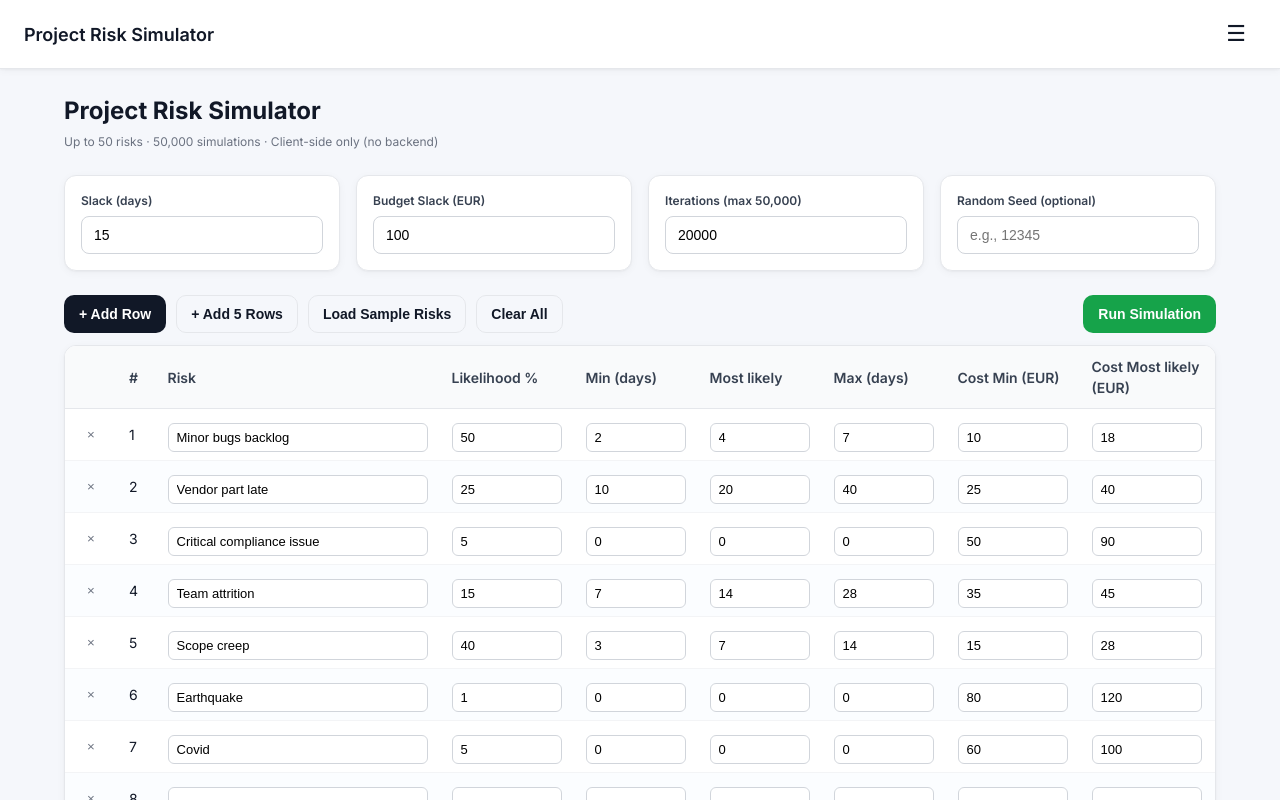
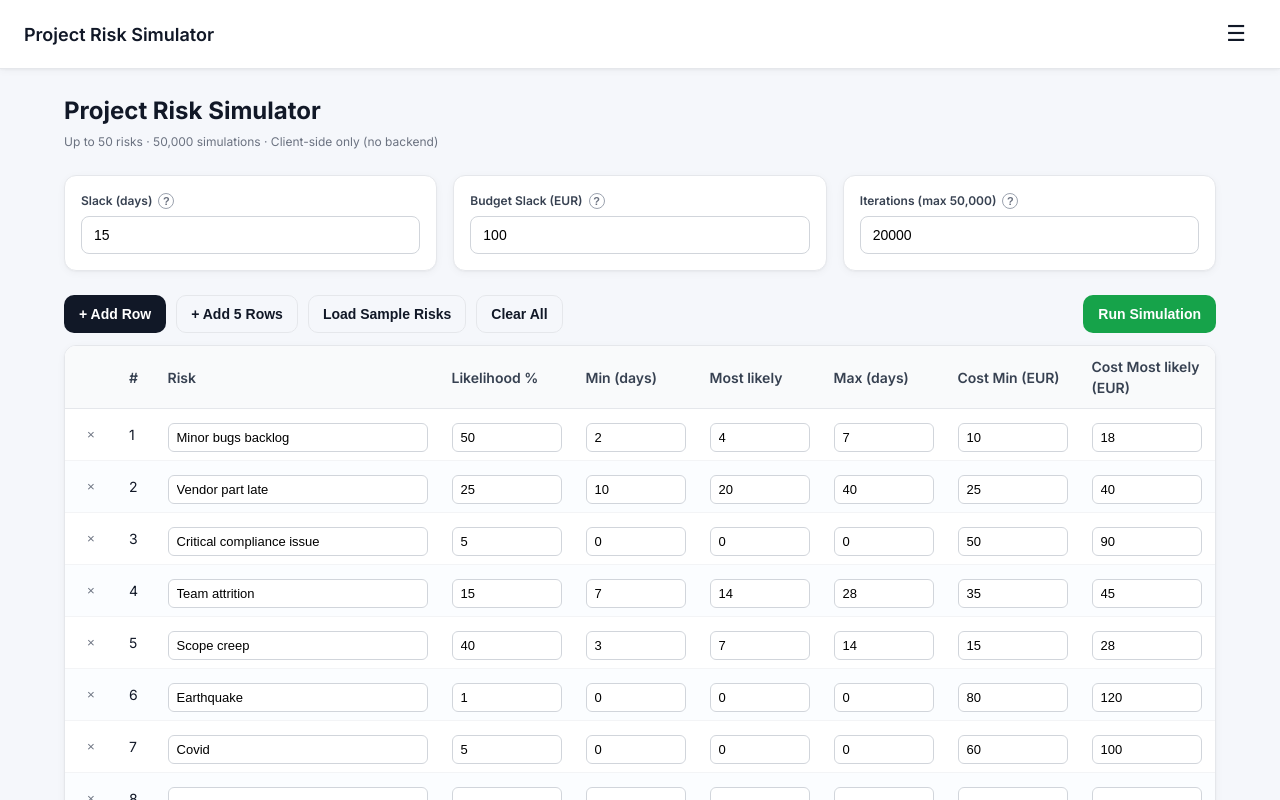
Before and after one commit to TheWizardOuss/risk-sim, a React (Vite) app: page / in a window 1280 px wide. Shown: the top 800 px of the page. Built offline with nearby package versions, Linux system fonts and the light colour scheme.

Commit message:
Hide assessment menu items and improve simulator help tooltips

```diff
--- a/src/App.tsx
+++ b/src/App.tsx
@@ -300,6 +300,19 @@ const emptyRisk = (): Risk => ({
   notes: "",
 });
 
+function HelpIcon({ text }: { text: string }) {
+  return (
+    <span className="help-tooltip">
+      <button type="button" className="help-icon" aria-label={text}>
+        ?
+      </button>
+      <span className="help-bubble" role="tooltip">
+        {text}
+      </span>
+    </span>
+  );
+}
+
 const sampleRisks: Risk[] = [
   { name: "Minor bugs backlog", likelihood: 50, min: 2, mode: 4, max: 7, costMin: 10, costMode: 18, costMax: 32, kill: 0, notes: "Nuisance work slows testing" },
   { name: "Vendor part late", likelihood: 25, min: 10, mode: 20, max: 40, costMin: 25, costMode: 40, costMax: 70, kill: 0, notes: "External dependency" },
@@ -319,7 +332,6 @@ export default function RiskSimulatorApp() {
   const [iterations, setIterations] = useState(20000);
   const [slack, setSlack] = useState(15);
   const [budgetSlack, setBudgetSlack] = useState(100);
-  const [seed, setSeed] = useState<string>("");
   const { run, stop, running, progress, results } = useWorker();
   const [activeView, setActiveView] = useState<'simulator' | 'change' | 'pct' | 'adk'>('simulator');
   const [menuOpen, setMenuOpen] = useState(false);
@@ -372,8 +384,7 @@ export default function RiskSimulatorApp() {
     const iters = Math.max(1, Math.min(50000, Math.floor(iterations)));
     const slackDays = Math.max(0, Number(slack));
     const budgetSlackValue = Math.max(0, Number(budgetSlack));
-    const sd = seed.trim() !== "" ? Number(seed) : Math.floor(Math.random() * 1e9);
-    run(prepared as any, iters, slackDays, budgetSlackValue, sd);
+    run(prepared as any, iters, slackDays, budgetSlackValue);
   };
 
   const clearRow = (idx: number) => {
@@ -423,24 +434,28 @@ export default function RiskSimulatorApp() {
 
       <div className="grid-3 mb-6">
         <div className="card">
-          <label className="label">Slack (days)</label>
+          <label className="label">
+            Slack (days)
+            <HelpIcon text="How many days of delay the project can absorb before it is considered late." />
+          </label>
           <input type="number" className="input" value={slack}
                  onChange={(e) => setSlack(Number(e.target.value))} min={0} />
         </div>
         <div className="card">
-          <label className="label">Budget Slack (EUR)</label>
+          <label className="label">
+            Budget Slack (EUR)
+            <HelpIcon text="How much extra budget the project can absorb before it is considered over budget." />
+          </label>
           <input type="number" className="input" value={budgetSlack}
                  onChange={(e) => setBudgetSlack(Number(e.target.value))} min={0} />
         </div>
         <div className="card">
-          <label className="label">Iterations (max 50,000)</label>
+          <label className="label">
+            Iterations (max 50,000)
+            <HelpIcon text="How many trial runs the simulator performs. More runs usually make the results more stable." />
+          </label>
           <input type="number" className="input" value={iterations}
                  onChange={(e) => setIterations(Number(e.target.value))} min={100} max={50000} step={100} />
-        </div>
-        <div className="card">
-          <label className="label">Random Seed (optional)</label>
-          <input type="number" className="input" value={seed}
-                 onChange={(e) => setSeed(e.target.value)} placeholder="e.g., 12345" />
         </div>
       </div>
 
@@ -773,20 +788,6 @@ export default function RiskSimulatorApp() {
             >
               Change Management Risk Assessment
             </button>
-            <button
-              type="button"
-              className={`menu-link${activeView === 'pct' ? ' active' : ''}`}
-              onClick={() => goTo('pct')}
-            >
-              PCT Assessment
-            </button>
-            <button
-              type="button"
-              className={`menu-link${activeView === 'adk' ? ' active' : ''}`}
-              onClick={() => goTo('adk')}
-            >
-              ADKAR Assessment
-            </button>
           </nav>
         )}
       </header>
--- a/src/index.css
+++ b/src/index.css
@@ -312,10 +312,73 @@ body {
 
 /* --- Forms --- */
 .label {
-  display: block;
+  display: flex;
+  align-items: center;
+  gap: 6px;
   font-size: 12px;
   font-weight: 600;
   color: #374151;
+}
+.help-tooltip {
+  position: relative;
+  display: inline-flex;
+  align-items: center;
+}
+.help-icon {
+  display: inline-flex;
+  align-items: center;
+  justify-content: center;
+  width: 16px;
+  height: 16px;
+  border: 1px solid #9ca3af;
+  border-radius: 50%;
+  background: #fff;
+  color: #6b7280;
+  font-size: 11px;
+  font-weight: 700;
+  line-height: 1;
+  cursor: help;
+  user-select: none;
+  padding: 0;
+}
+.help-icon:focus-visible {
+  outline: 2px solid rgba(37, 99, 235, 0.35);
+  outline-offset: 2px;
+}
+.help-bubble {
+  position: absolute;
+  left: 50%;
+  bottom: calc(100% + 8px);
+  transform: translateX(-50%);
+  width: 220px;
+  padding: 8px 10px;
+  border-radius: 8px;
+  background: #111827;
+  color: #f9fafb;
+  font-size: 12px;
+  font-weight: 400;
+  line-height: 1.4;
+  box-shadow: 0 10px 24px rgba(17, 24, 39, 0.18);
+  opacity: 0;
+  visibility: hidden;
+  pointer-events: none;
+  transition: opacity 0.15s ease, visibility 0.15s ease;
+  z-index: 5;
+}
+.help-bubble::after {
+  content: "";
+  position: absolute;
+  left: 50%;
+  top: 100%;
+  transform: translateX(-50%);
+  border-width: 6px;
+  border-style: solid;
+  border-color: #111827 transparent transparent transparent;
+}
+.help-tooltip:hover .help-bubble,
+.help-tooltip:focus-within .help-bubble {
+  opacity: 1;
+  visibility: visible;
 }
 .input {
   margin-top: 6px;
```
